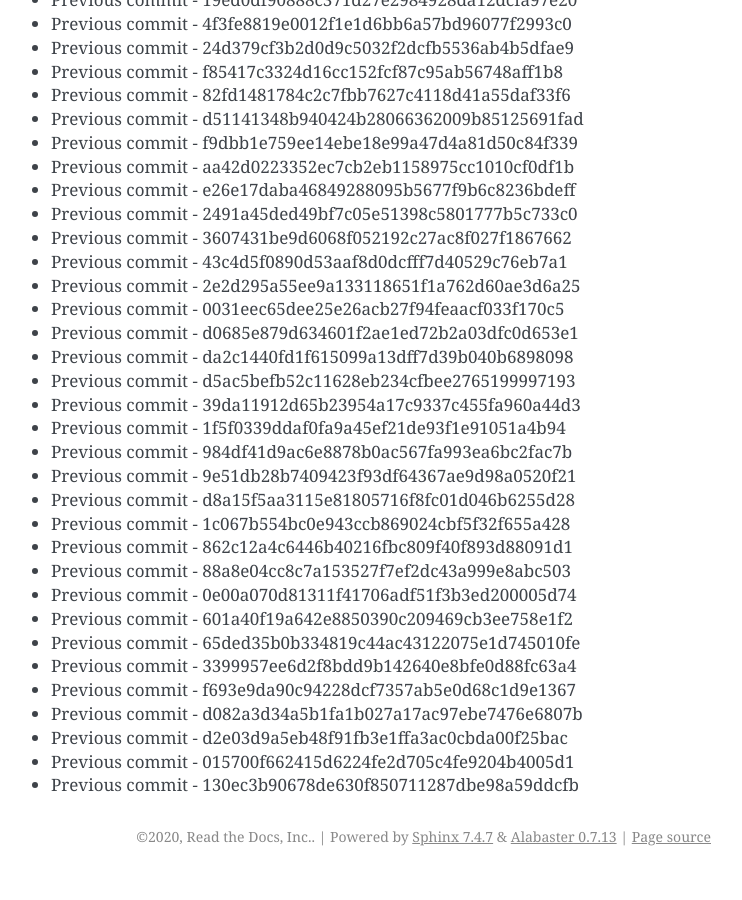
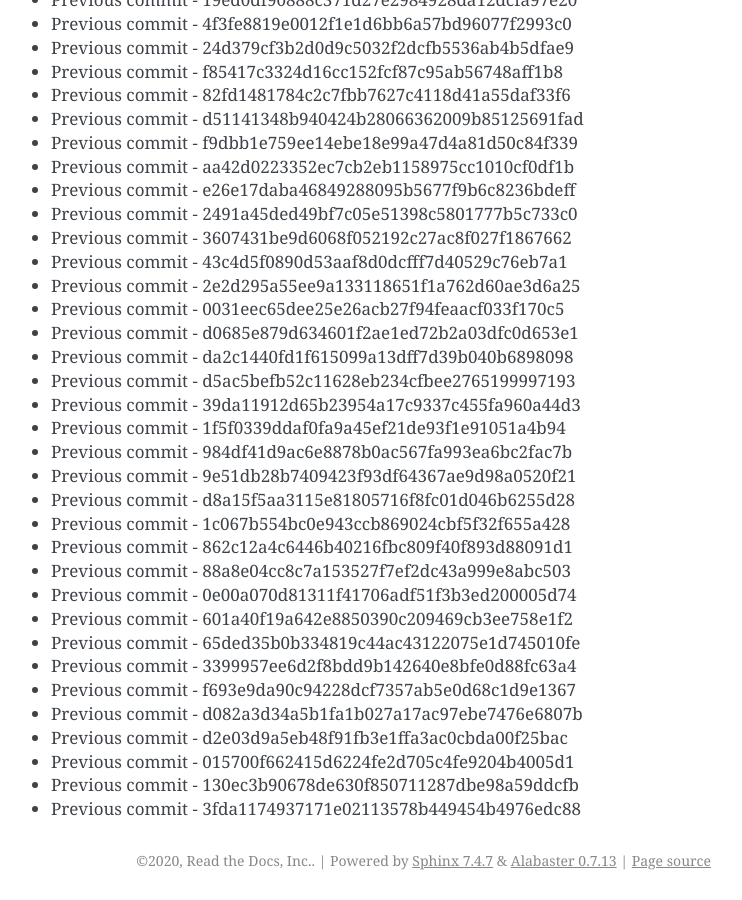
Before and after one commit to readthedocs/rtd-git-stresstest, a Sphinx documentation site: the page built from docs/updates.rst, in a window 1280 px wide and 900 px high, scrolled down 37374 px. Shown: the whole window, without its empty margins (399-1141 px from the left). Built offline with Sphinx 7.4.7, drawn with Linux system fonts in a browser that asks for light colours; before the commit the page ends 38250 px from its top, so only the background shows below that.

Commit message:
Generating commit from previous: 3fda1174937171e02113578b449454b4976edc88

```diff
--- a/docs/updates.rst
+++ b/docs/updates.rst
@@ -1602,3 +1602,4 @@ It can be tested for any performance characteristics.
 * Previous commit - d2e03d9a5eb48f91fb3e1ffa3ac0cbda00f25bac
 * Previous commit - 015700f662415d6224fe2d705c4fe9204b4005d1
 * Previous commit - 130ec3b90678de630f850711287dbe98a59ddcfb
+* Previous commit - 3fda1174937171e02113578b449454b4976edc88
```
